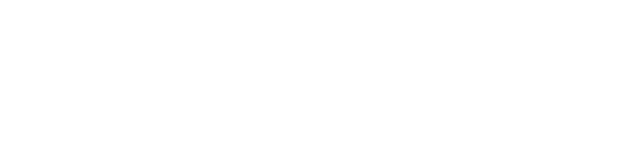
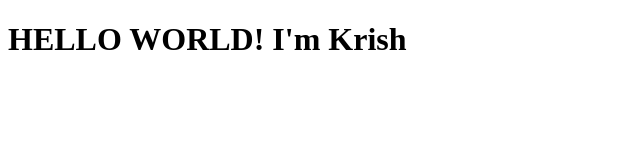
Before and after one commit to Krishkhinobi/aaaa, a plain HTML site: page index.html in a window 1280 px wide. Shown: the whole page, without its empty margins (0-640 px from the left). Drawn offline with Linux system fonts and the light colour scheme.

Commit message:
kapoy na mag capstone

```diff
--- a/index.html
+++ b/index.html
@@ -6,6 +6,6 @@
     <title>github1</title>
 </head>
 <body>
-
+    <h1> HELLO WORLD! I'm Krish</h1>
 </body>
 </html>
```
